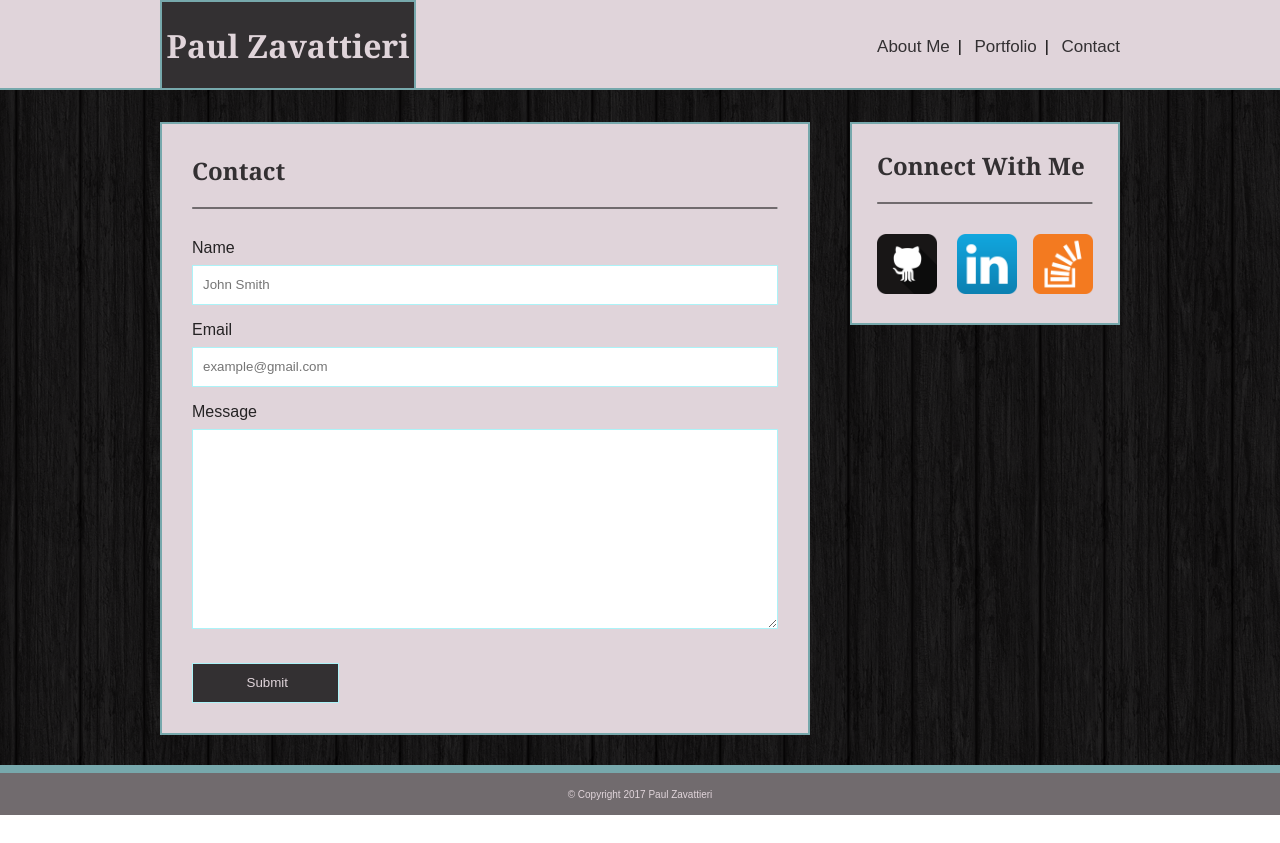
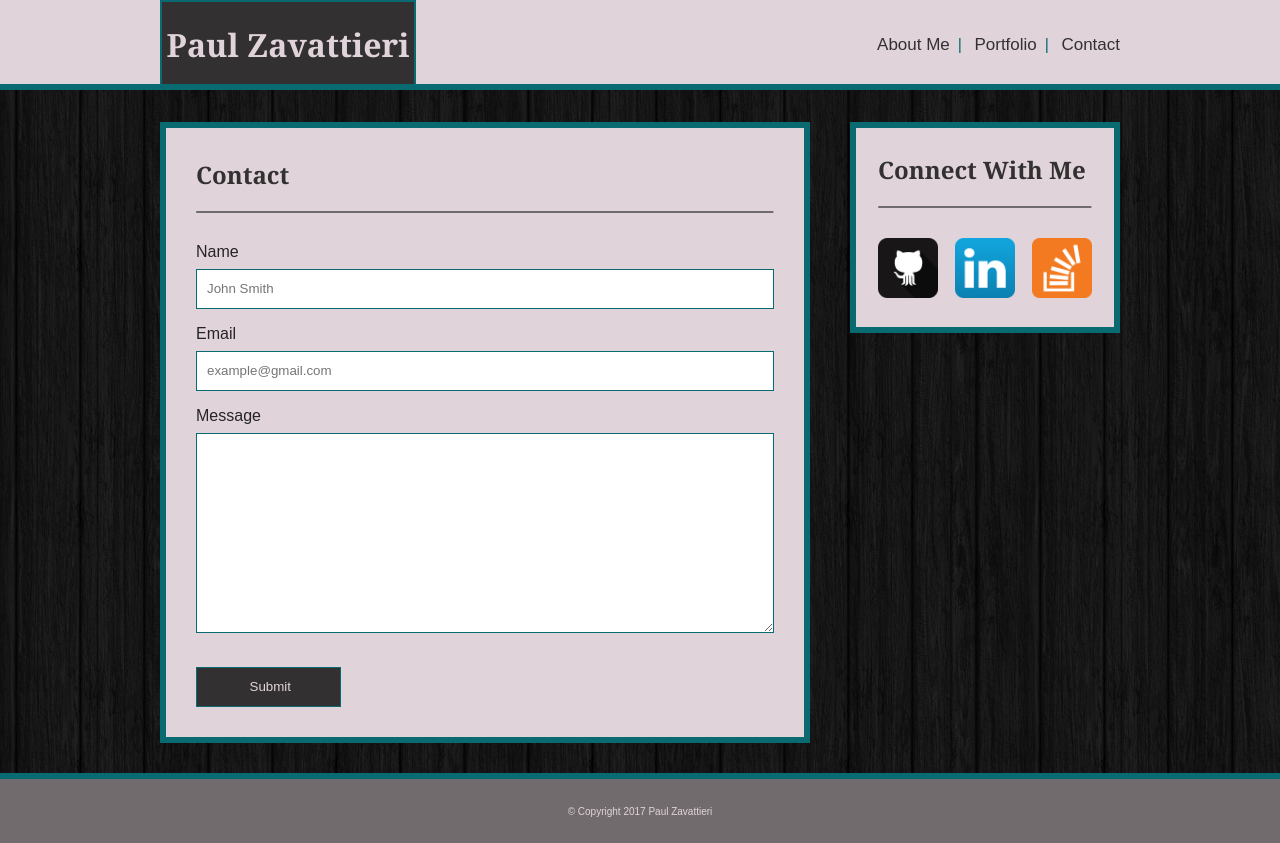
Before and after one commit to paulz92/Basic-Portfolio, a plain HTML site: page contact.html in a window 1280 px wide. Before the commit the page ends 815 px from the top, so only its background shows below. Drawn offline with Linux system fonts and the light colour scheme.

Commit message:
updated borders, validated html, linked reset.css to html code

```diff
--- a/assets/css/style.css
+++ b/assets/css/style.css
@@ -28,7 +28,7 @@ hr {
 	height: 90px;
 	position: relative;
 	margin-bottom: 14px;
-	border-bottom: 2px solid #77A8AC;
+	border-bottom: 6px solid #096A72;
 }
 
 .header-content {
@@ -40,11 +40,12 @@ hr {
 	background-color: #333032;
 	text-align: center;
 	width: 20%;
+	height: 100%;
 	margin-bottom: 0px;
 	position: absolute;
-	bottom: -1px;
-	border: 2px solid #77A8AC;
-	border-bottom: 1px solid #77A8AC;
+	bottom: 0px;
+	border: 2px solid #096A72;
+	border-bottom: 0px solid #096A72;
 }
 
 .name h1 {
@@ -53,11 +54,11 @@ hr {
 
 .nav-links {
 	float: right;
-	margin-top: 36.5px;
+	margin-top: 34.5px;
 }
 
 span {
-	color: #77A8AC;
+	color: #096A72;
 }
 
 .headlink {
@@ -81,13 +82,14 @@ span {
 	width: 650px;
 	padding: 30px 30px 10px 30px;
 	float: left;
-	border: 2px solid #77A8AC
+	border: 6px solid #096A72;
 }
 
 #headshot {
 	float: left;
 	margin-right: 15px;
-	border: 1px solid #ACF3F8;
+	width: 200px;
+	border: 1px solid #096A72;
 }
 
 p {
@@ -99,7 +101,7 @@ p {
 	width: 650px;
 	padding: 30px 30px 0px 30px;
 	float: left;
-	border: 2px solid #77A8AC
+	border: 6px solid #096A72;
 }
 
 #hangman, #trivia, #rps {
@@ -125,12 +127,11 @@ h3 {
 	width: 100%;
 	padding-top: 15px;
 	padding-bottom: 15px;
-	border: 1px solid #ACF3F8;
+	border: 1px solid #E0D4DA;
 }
 
 .img {
 	width: 100%;
-	border: 1px solid #ACF3F8;
 }
 
 #contact {
@@ -138,7 +139,7 @@ h3 {
 	width: 650px;
 	padding: 30px 30px 30px 30px;
 	float: left;
-	border: 2px solid #77A8AC
+	border: 6px solid #096A72;
 }
 
 #contact p {
@@ -149,7 +150,7 @@ input {
 	width: 100%;
 	height: 40px;
 	padding-left: 10px;
-	border: 1px solid #ACF3F8;
+	border: 1px solid #096A72;
 }
 
 #submit {
@@ -157,27 +158,27 @@ input {
 	color: #E0D4DA;
 	width: 25%;
 	margin-top: 10px;
-	border: 1px solid #ACF3F8;
+	border: 1px solid #096A72;
 }
 
 textarea {
 	width: 100%;
 	height: 200px;
-	border: 1px solid #ACF3F8;
+	border: 1px solid #096A72;
 	margin-bottom: 20px;
 }
 
 .connect {
 	background-color: #E0D4DA;
 	width: 270px;
-	padding: 25px 25px 25px 25px;
+	padding: 25px 22px 25px 22px;
 	float: right;
-	border: 2px solid #77A8AC
+	border: 6px solid #096A72;
 }
 
 #icon-gh {
 	float: left;
-	margin-right: 20px;
+	margin-right: 17px;
 }
 
 #icon-so {
@@ -185,18 +186,18 @@ textarea {
 }
 
 .wrap {
-	min-height: calc(100vh - 80px);
+	min-height: calc(100vh - 100px);
 }
 
 footer {
 	background-color: #716B6E;
 	text-align: center;
 	width: 100%;
-	height: 50px;
+	height: 70px;
 	margin: 30px 0px 0px 0px;
-	padding-top: 6px;
+	padding-top: 17px;
 	font-size: 10px;
-	border-top: 8px solid #77A8AC;
+	border-top: 6px solid #096A72;
 }
 
 footer p {
--- a/contact.html
+++ b/contact.html
@@ -3,6 +3,7 @@
 <head>
 	<meta charset="UTF-8">
 	<title>Contact Paul Zavattieri</title>
+	<!--link rel="stylesheet" type="text/css" href="assets/css/reset.css">-->
 	<link rel="stylesheet" type="text/css" href="assets/css/style.css">
 </head>
 <body>
@@ -16,8 +17,8 @@
 			</div>
 			<!--nav links has their own class to float it right and give it margin on top to center it vertically within the header-->
 			<div class="nav-links">
-				<a class="headlink" href="index.html">About Me</a>&ensp;|&ensp;
-				<a class="headlink" href="portfolio.html">Portfolio</a>&ensp;|&ensp;
+				<a class="headlink" href="index.html">About Me</a><span>&ensp;|&ensp;</span>
+				<a class="headlink" href="portfolio.html">Portfolio</a><span>&ensp;|&ensp;</span>
 				<a class="headlink" href="contact.html">Contact</a>
 			</div>
 		</div>
@@ -30,7 +31,7 @@
 		<section id="contact">
 			<h1>Contact</h1>
 			<hr>
-			<form action="mailto:paulz92@gmail.com" method="post" enctype="text/plain"/>
+			<form action="mailto:paulz92@gmail.com" method="post" enctype="text/plain">
 				<p>Name</p>
 				<input type="text" name="Name" placeholder="John Smith"/><br>
 				<p>Email</p>
@@ -44,9 +45,9 @@
 		<aside class="connect">
 			<h1>Connect With Me</h1>
 			<hr>
-			<a id="icon-gh" href="https://github.com/paulz92" target="_blank"><img src="assets/images/icon-github.png" alt="Github icon" width="60px"></a>
-			<a id="icon-li" href="https://www.linkedin.com/in/paul-zavattieri-a119b059/" target="_blank"><img src="assets/images/icon-linkedin.png" alt="Linkedin icon" width="60px"></a>
-			<a id="icon-so" href="https://stackoverflow.com/users/8469436/paul-zavattieri?tab=profile" target="_blank"><img src="assets/images/icon-stackoverflow.png" alt="Stackoverflow icon" width="60px"></a>
+			<a id="icon-gh" href="https://github.com/paulz92" target="_blank"><img src="assets/images/icon-github.png" alt="Github icon" width="60"></a>
+			<a id="icon-li" href="https://www.linkedin.com/in/paul-zavattieri-a119b059/" target="_blank"><img src="assets/images/icon-linkedin.png" alt="Linkedin icon" width="60"></a>
+			<a id="icon-so" href="https://stackoverflow.com/users/8469436/paul-zavattieri?tab=profile" target="_blank"><img src="assets/images/icon-stackoverflow.png" alt="Stackoverflow icon" width="60"></a>
 		</aside>
 	</div>
 
```
Also changed, not shown: index.html (+5 -6 lines), portfolio.html (+6 -5 lines).
